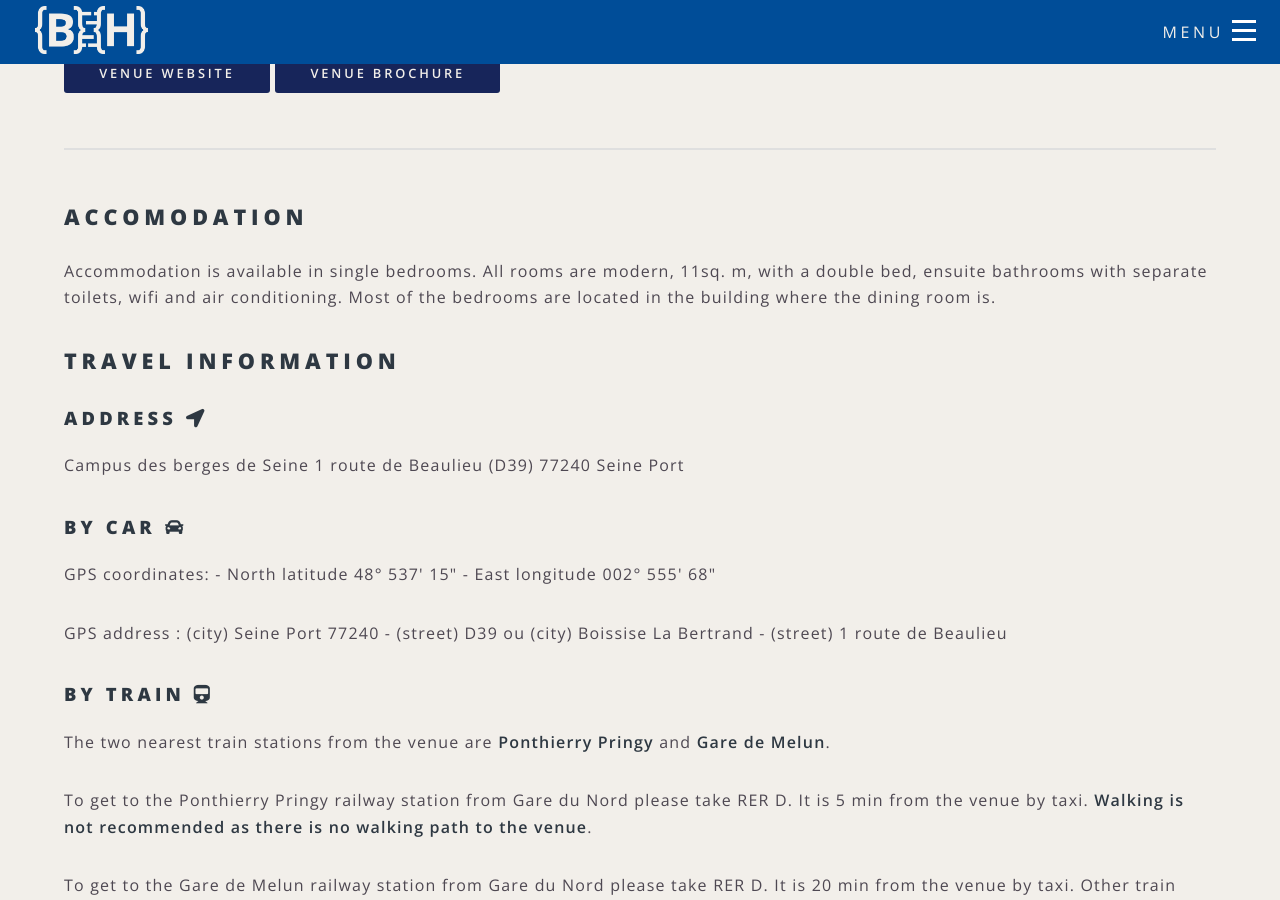
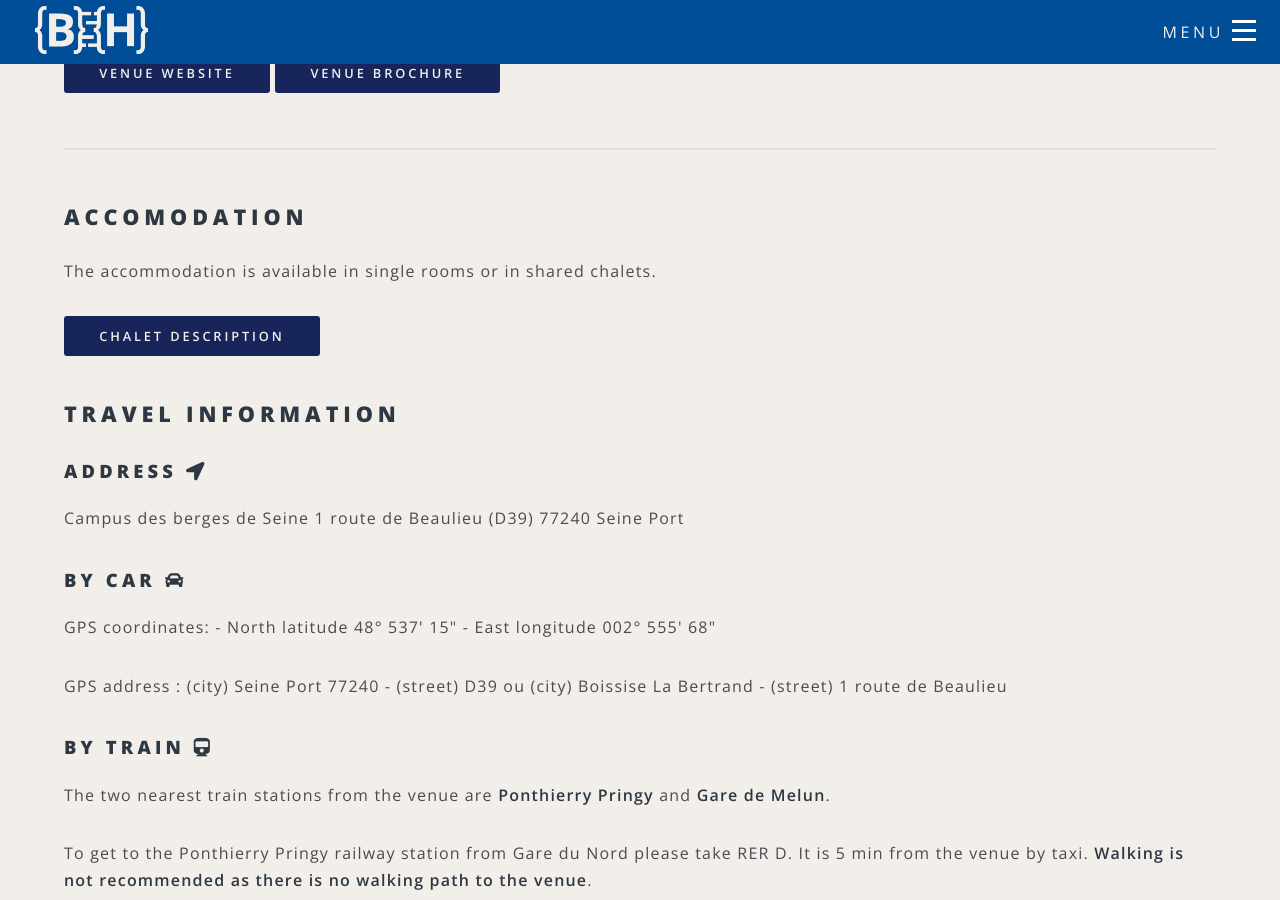
Before and after one commit to elixir-europe/biohackathon-europe-2022, a Jekyll site: the page built from venue.html, in a window 1280 px wide and 900 px high, scrolled down 710 px. Built offline with Jekyll 4.4.1, drawn with Linux system fonts in a browser that asks for light colours; nearby versions of some CDN libraries; some of the changed text lies outside the part shown.

Commit message:
Update accommodation info

```diff
--- a/_includes/header.html
+++ b/_includes/header.html
@@ -25,8 +25,8 @@
             <li><a href="{{ site.baseurl }}/projects.html">Projects</a></li>
             <li><a href="{{ site.baseurl }}/programme.html">Programme</a></li>
             <li><a href="{{ site.baseurl }}/venue.html">Venue</a>
-            <!-- <span class="sub-item"><i class="fa fa-angle-right" class="scrolly"></i><a href="{{ site.baseurl }}/venue.html#cancellation">Cancellation</a></span>
-              <span class="sub-item"><i class="fa fa-angle-right" class="scrolly"></i><a href="{{ site.baseurl }}/venue.html#covid">COVID-19 measures</a></span> -->
+            <!-- <span class="sub-item"><i class="fa fa-angle-right" class="scrolly"></i><a href="{{ site.baseurl }}/venue.html#cancellation">Cancellation</a></span>-->
+              <span class="sub-item"><i class="fa fa-angle-right" class="scrolly"></i><a href="{{ site.baseurl }}/venue.html#covid">COVID-19 measures</a></span>
             </li>
             <li><a href="{{ site.baseurl }}/biohackrxiv.html">BioHackrXiv</a></li>
             <li><a href="{{ site.baseurl }}/registration.html">Registration</a></li>
--- a/chaletdesc.html
+++ b/chaletdesc.html
@@ -18,7 +18,7 @@ title: Chalet description
                         <h4>
                             <b>Rooms</b>
                         </h4>
-                        <p>Private rooms in the Chalet</p>
+                        <p>Private rooms in the chalet</p>
                     </div>
                 </div>
             </div>
--- a/registration.html
+++ b/registration.html
@@ -7,7 +7,7 @@ body_class: registration
     <section>
         <h2>Participant registration</h2>
 
-        <p>Registration will open in June 2022</p>
+        <p>Registration will open in June 2022.</p>
 
         <h2>Going hybrid</h2>
         <p>This year we are planning to bring you the BioHackathon face-to-face, with remote access available i.e. hybrid attendance. </p>
--- a/venue.html
+++ b/venue.html
@@ -27,8 +27,8 @@ body_class: venue
   <hr />
 <section>
     <h2 id="venue-accomodation">ACCOMODATION</h2>
-    <p>Accommodation is available in single bedrooms. All rooms are modern, 11sq. m,  with a double bed, ensuite bathrooms with separate toilets, wifi and air conditioning. Most of the bedrooms are located in the building where the dining room is.</p>
-    <!-- <a href="{{ site.baseurl }}/chaletdesc" class="button special">Chalet description</a> -->
+    <p>The accommodation is available in single rooms or in shared chalets.</p>
+    <p><a href="{{ site.baseurl }}/chaletdesc" class="button special">Chalet description</a></p>
 
 
     <h2 id="venue-access">Travel information</h2>
@@ -72,4 +72,9 @@ body_class: venue
         <iframe src="https://www.google.com/maps/embed?pb=!1m18!1m12!1m3!1d11589.010802962744!2d2.547620401353242!3d48.53714440328873!2m3!1f0!2f0!3f0!3m2!1i1024!2i768!4f13.1!3m3!1m2!1s0x0%3A0xbf1eeca4d555cc06!2sCh%C3%A2teauform&#39;+Les+Berges+de+Seine!5e0!3m2!1sen!2suk!4v1524233589137"
             width="600" height="450" frameborder="0" style="border:0" allowfullscreen></iframe>
     </span>
+    </div>
+    <div>
+    <h2 id="covid">COVID-19 MEASURES</h2>
+    <p>For COVID-19 guidance see the <a href="https://www.chateauform.com/en/measures-covid-19/">Châteauform website</a>.</p>
+  </div>
 </section>
```
Also changed, not shown: other parts of chaletdesc.html (+1 -1 lines), images/gene_mark.jpg (deleted), images/header-venue.jpg (deleted), images/helena-rasche.jpg (deleted), images/honeycomb-building.jpeg (deleted), images/team-building.jpg (deleted), images/venue-atrium.jpg (deleted), images/venue-bedroom.jpg (deleted), images/venue-entrance.jpg (deleted), images/venue-overview.jpg (deleted), images/venue-terrace.jpg (deleted), images/venue_les_berges.jpg (deleted).
